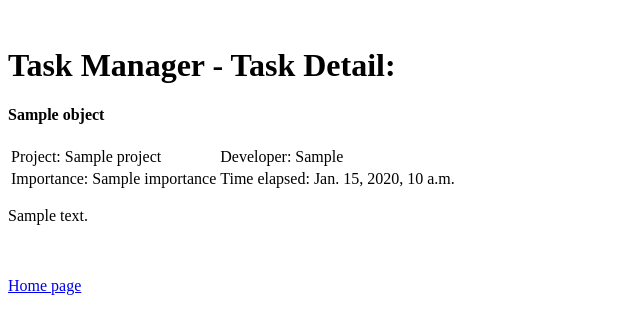
After one commit to rumbodeveloper/Work_manager, a Django app: template TaskManager/templates/en/public/task_detail.html in a window 1280 px wide. The commit adds this page. Shown: the top 334 px of the page, without its empty margins (0-640 px from the left). Run offline with Django 3.2, Linux system fonts and the light colour scheme; the template is opened without the code that fills it: most values are stand-ins (such as "Sample title", 1, 10 or a date in 2020); some libraries are stand-ins or nearby versions.

Commit message:
Incluida una pagina para task_detail de momento el parametro numero de tarea es fijo en el index para hacer que funcione

```diff
--- a/TaskManager/templates/en/public/developer_list.html
+++ b/TaskManager/templates/en/public/developer_list.html
@@ -22,4 +22,7 @@
     </tr>
     {% endfor %}
     </table>
+    <br />
+    <br />
+    <a href={% url 'public_index' %}>Home page</a>
 {% endblock %}
--- a/TaskManager/templates/en/public/index.html
+++ b/TaskManager/templates/en/public/index.html
@@ -17,5 +17,8 @@
     <a href={% url 'create_project' %}>Crear un nuevo proyecto</a><br />
     <a href={% url 'create_developer' %}>Crear un nuevo desarrollador</a><br />
     <a href={% url 'create_supervisor' %}>Crear un nuevo supervisor</a><br />
+    <br />
     <a href={% url 'create_task' %}>Create Task</a><br />
+    <a href={% url 'task_detail' '1' %}>Task Detail</a><br />
+
 {% endblock %}
--- /dev/null
+++ b/TaskManager/templates/en/public/task_detail.html
@@ -0,0 +1,31 @@
+{% extends 'base.html' %}
+{% block title_html %}
+    Task Detail
+{% endblock %}
+
+{% block h1 %}
+    Task Detail:
+{% endblock %}
+
+{% block article_content %}
+    <h4>
+        {{ object.title }}
+    </h4>
+    <table>
+        <tr>
+            <td>Project: {{ object.project }}</td>
+            <td>Developer: {{ object.app_user }}</td>
+        </tr>
+        <tr>
+            <td>Importance: {{ object.importance }}</td>
+            <td>Time elapsed: {{ object.time_elapsed }}</td>
+
+        </tr>
+    </table>
+    <p>
+        {{ object.description }}
+    </p>
+    <br />
+    <br />
+    <a href={% url 'public_index' %}>Home page</a>
+{% endblock %}
--- a/Work_manager/urls.py
+++ b/Work_manager/urls.py
@@ -6,6 +6,7 @@ admin.autodiscover()
 
 from django.views.generic import CreateView
 from django.views.generic.list import ListView
+from django.views.generic import DetailView
 from TaskManager.models import Project, Task, Developer
 
 #extendiendo List View
@@ -41,4 +42,6 @@ urlpatterns = patterns('',
         name='project_list'),
     url(r'^developer_list$', ListView.as_view(model=Developer, template_name='en/public/developer_list.html'),
         name='developer_list'),
+    url(r'task_detail(?P<pk>\d+)$', DetailView.as_view(model=Task, template_name='en/public/task_detail.html'),
+        name='task_detail'),
 )
```
